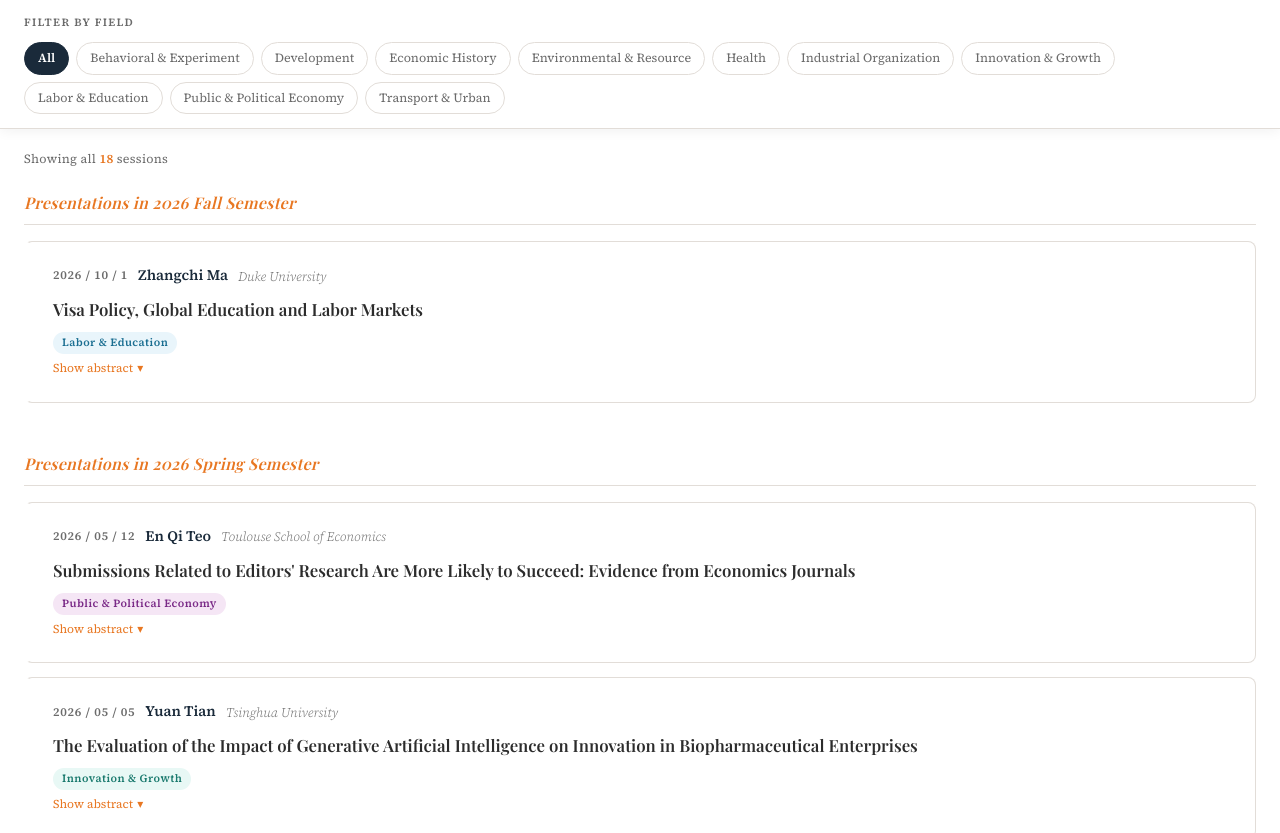
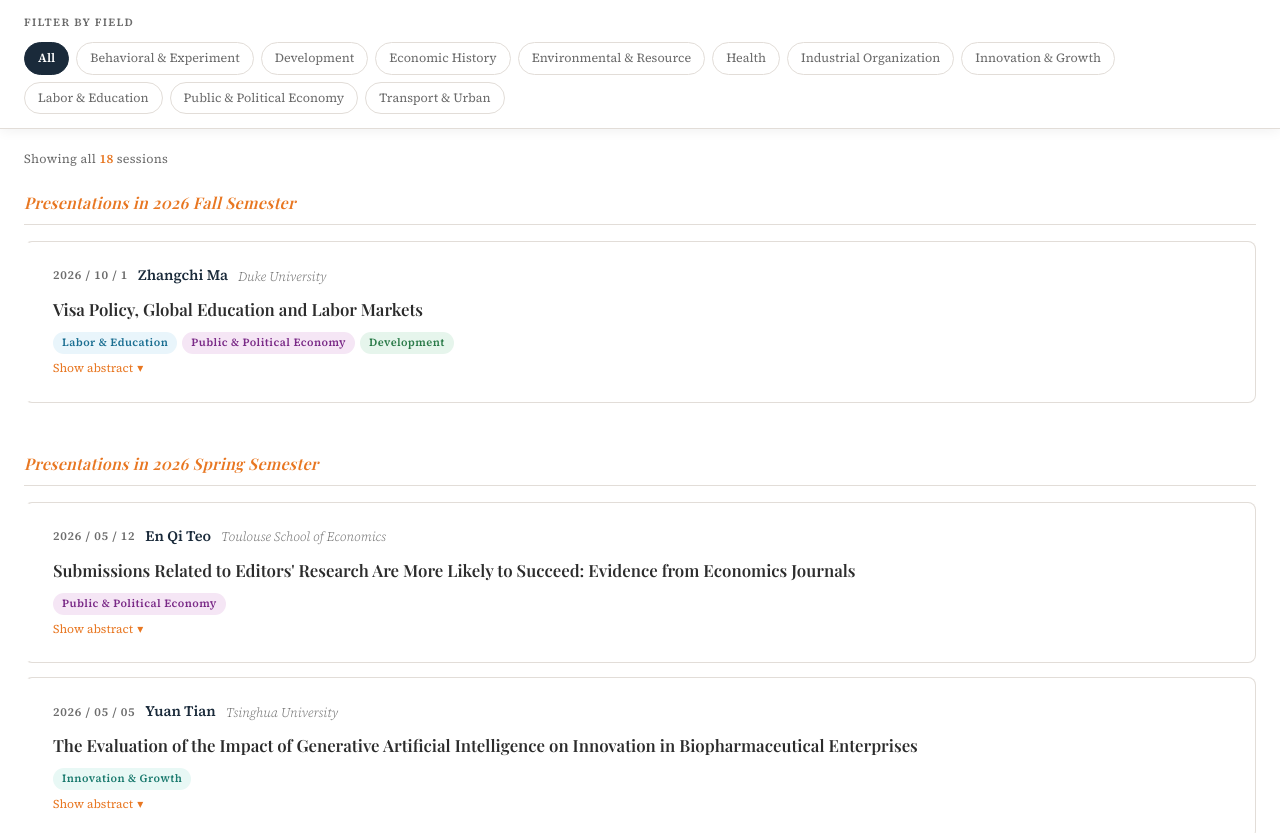
Before and after one commit to sunfengfei/apex-sessions, a plain HTML site: page index.html in a window 1280 px wide. Shown: the top 833 px of the page. Drawn offline with nearby package versions, Linux system fonts and the light colour scheme.

Commit message:
Add new tags for Public Economy and Development

```diff
--- a/index.html
+++ b/index.html
@@ -177,8 +177,10 @@
     </div>
     <div class="card-title">Visa Policy, Global Education and Labor Markets</div>
     <div class="tag-row">
-      <span class="tag tag-LaborandEducation">Labor &amp; Education</span>
-    </div>
+    <span class="tag tag-LaborandEducation">Labor &amp; Education</span>
+    <span class="tag tag-PublicandPoliticalEconomy">Public &amp; Political Economy</span>
+    <span class="tag tag-Development">Development</span>
+  </div>
     <button class="toggle-abstract" onclick="toggleAbstract(this)">Show abstract <span class="arrow">▾</span></button>
     <div class="card-abstract">
       We study how tightening post-study work visa policy jointly shapes international students' decisions of where to study and where to work. We leverage the 2012 UK visa reform, which abolished a two-year unconditional post-study work visa with the aim of curbing low-skilled stay, to quantify how sensitive Indian master's students' education choices are to labor-market access in the destination country. Using a novel longitudinal panel of LinkedIn profiles, we first document the sharp enrollment and stay-rate decline for UK master's programs after the policy. Applying a difference-in-differences design, we further causally identify the effect of the policy shock on students' enrollments. To interpret this response and separate its channels, we then develop a two-stage dynamic model of education and post-graduation work choices. The model attributes most of the decline in bachelor-degree labor supply to the reform's direct effect, which also drives a sharp decline in student enrollment and thereby indirectly reduces the supply of advanced-degree foreign workers. Our results highlight how a reform targeting low-skill employment can generate adverse spillovers across skill groups, directly reducing bachelor-degree labor supply and indirectly leading to losses of advanced-degree talent.
```
